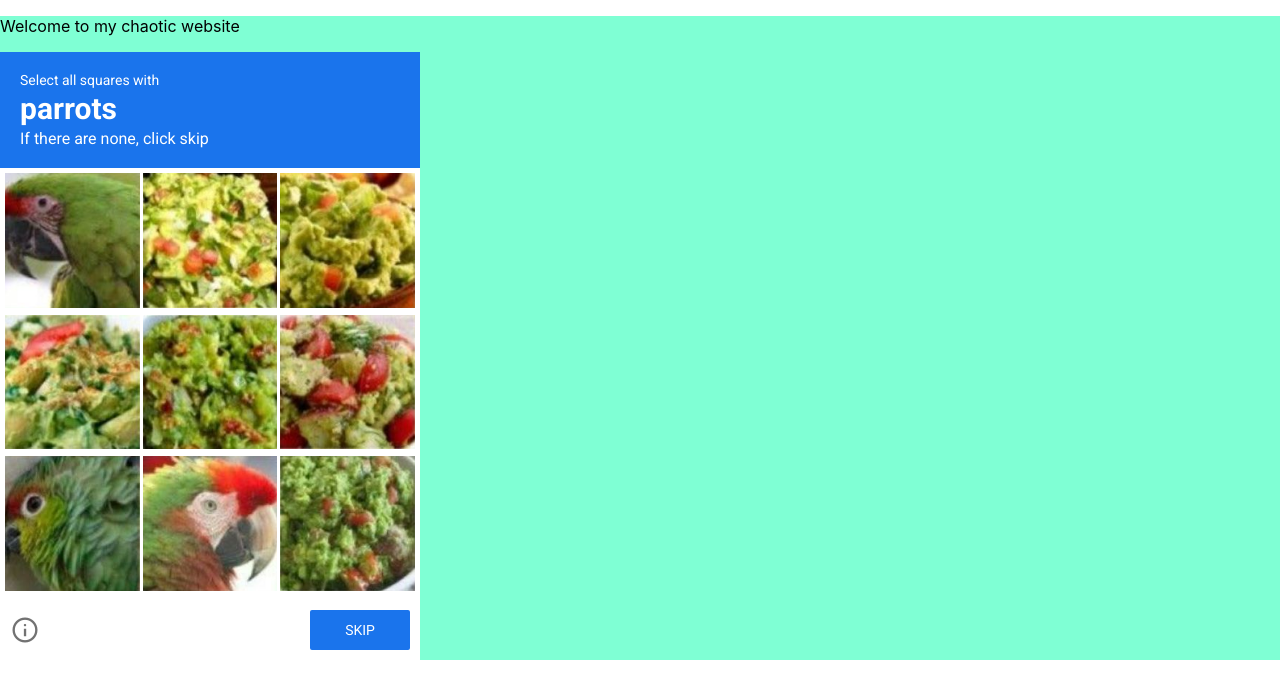
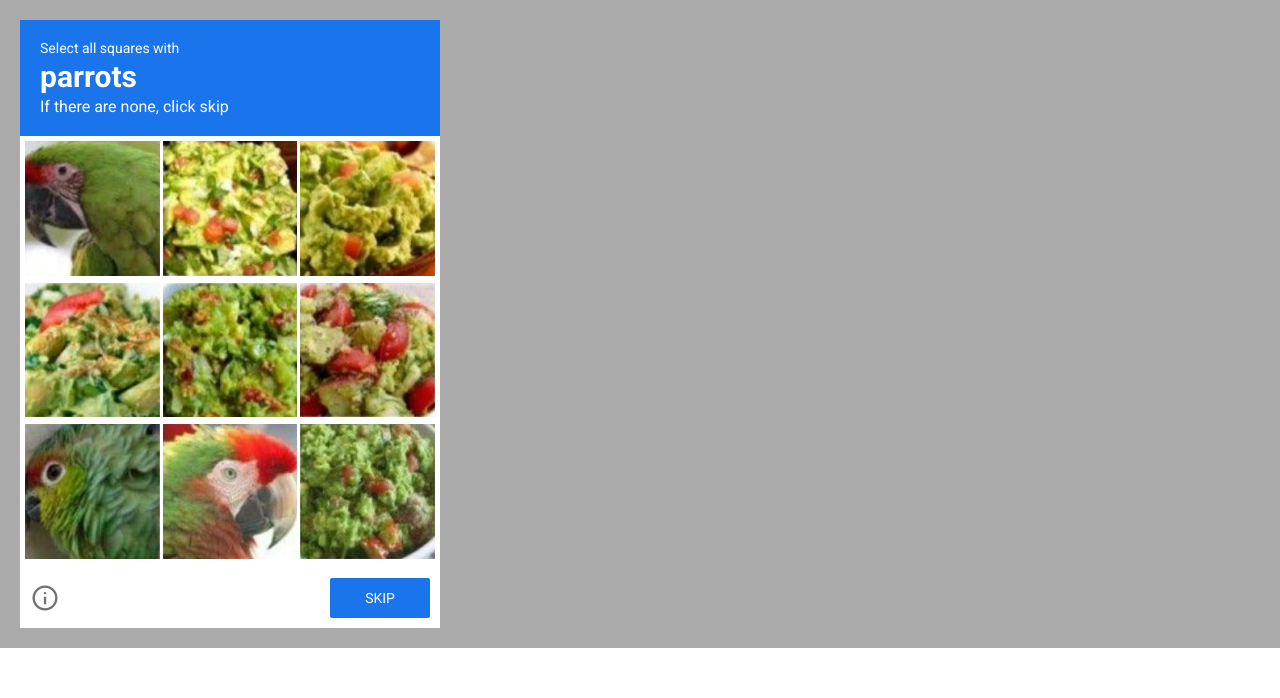
Before and after one commit to chen-vv/chen-vv.github.io, a React (Create React App) app: page / in a window 1280 px wide. Shown: the top 698 px of the page. Built offline with nearby package versions, Linux system fonts and the light colour scheme.

Commit message:
Update background colour

```diff
--- a/src/App.css
+++ b/src/App.css
@@ -1,7 +1,7 @@
 
 
 .App {
-  background-color: aquamarine;
+  background-color: #aaaaaa;
 }
 
 .App-logo {
--- a/src/App.js
+++ b/src/App.js
@@ -5,7 +5,6 @@ import Recaptcha from "./Recaptcha";
 function App() {
   return (
     <div className="App">
-      <p>Welcome to my chaotic website</p>
       <Recaptcha />
     </div>
   );
--- a/src/Recaptcha.css
+++ b/src/Recaptcha.css
@@ -1,5 +1,6 @@
 .Recaptcha {
   width: calc(380px + 5vmin);
+  padding: 20px;
 }
 
 .blue-box {
```
